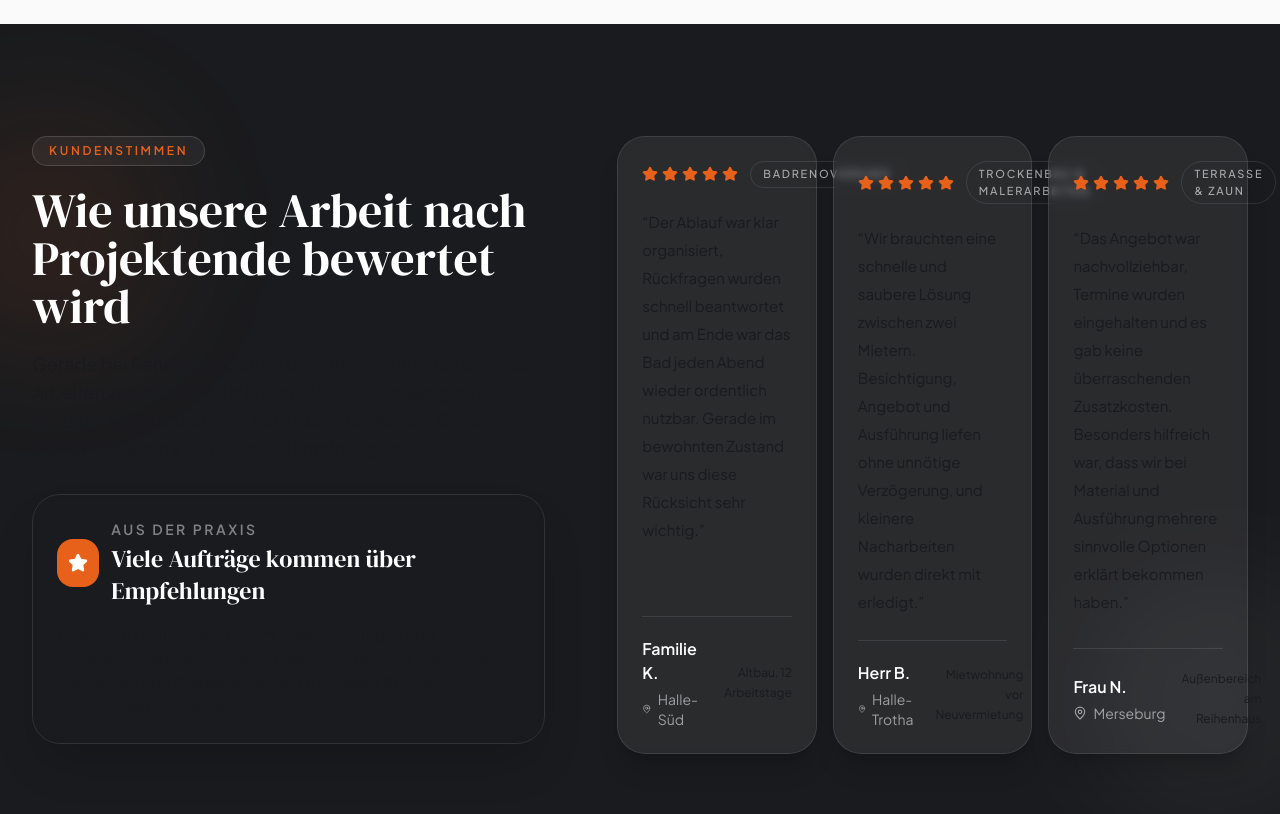
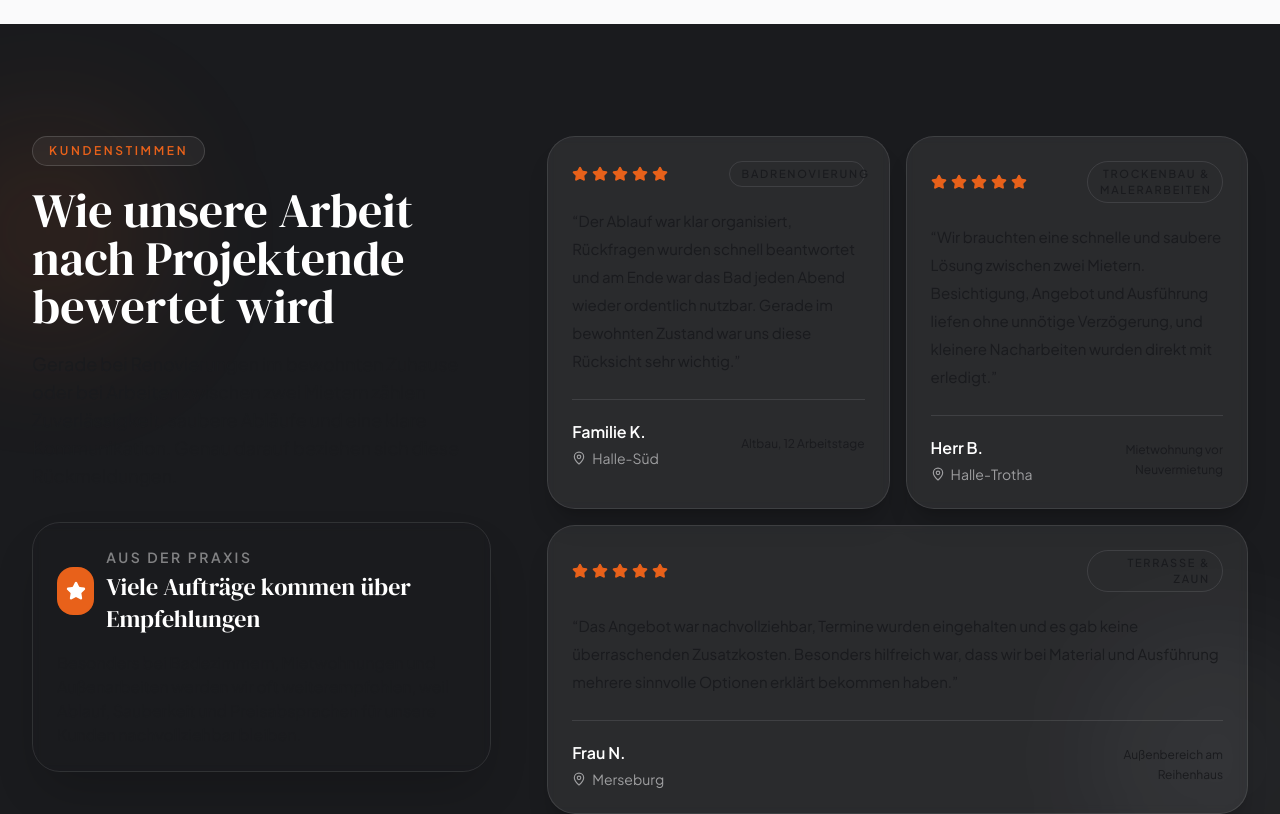
Before and after one commit to KonstantinM88/onebbau-1, a Next.js app: page /de in a window 1280 px wide. Shown: the part 3560-4374 px from the top of the page. Built offline with nearby package versions, Linux system fonts and the light colour scheme; no server answers.

Commit message:
Reviewes redesign

```diff
--- a/src/components/Faq.tsx
+++ b/src/components/Faq.tsx
@@ -20,12 +20,12 @@ export default function Faq() {
   return (
     <section id="faq" ref={ref} className="bg-anthracite-50/60 py-20 sm:py-28">
       <div className="mx-auto max-w-7xl px-4 sm:px-6 lg:px-8">
-        <div className="grid grid-cols-1 gap-10 lg:grid-cols-[0.86fr_1.14fr] lg:gap-14">
+        <div className="grid grid-cols-1 gap-10 xl:grid-cols-[0.86fr_1.14fr] xl:gap-14">
           <motion.div
             initial={{ opacity: 0, y: 22 }}
             animate={inView ? { opacity: 1, y: 0 } : {}}
             transition={{ duration: 0.5 }}
-            className="lg:sticky lg:top-24 lg:self-start"
+            className="xl:sticky xl:top-24 xl:self-start"
           >
             <span className="inline-flex items-center rounded-full border border-brand-orange/20 bg-brand-orange/10 px-4 py-1.5 text-xs font-semibold uppercase tracking-[0.22em] text-brand-orange">
               {t('eyebrow')}
@@ -76,9 +76,9 @@ export default function Faq() {
                     type="button"
                     onClick={() => setOpenIndex(isOpen ? -1 : index)}
                     aria-expanded={isOpen}
-                    className="flex w-full items-start justify-between gap-4 px-5 py-5 text-left sm:px-6 sm:py-6"
+                    className="flex w-full items-start justify-between gap-4 px-4 py-5 text-left sm:px-6 sm:py-6"
                   >
-                    <span className="pr-4 font-heading text-xl leading-7 text-anthracite-900 sm:text-2xl">
+                    <span className="pr-4 font-heading text-lg leading-7 text-anthracite-900 sm:text-2xl">
                       {item.question}
                     </span>
                     <span
@@ -103,7 +103,7 @@ export default function Faq() {
                         exit={{ height: 0, opacity: 0 }}
                         transition={{ duration: 0.26, ease: 'easeOut' }}
                       >
-                        <div className="px-5 pb-5 pt-0 sm:px-6 sm:pb-6">
+                        <div className="px-4 pb-5 pt-0 sm:px-6 sm:pb-6">
                           <div className="mb-4 h-px bg-gradient-to-r from-brand-orange/30 via-anthracite-200 to-transparent" />
                           <p className="max-w-3xl text-sm leading-7 text-anthracite-600 sm:text-base">
                             {item.answer}
--- a/src/components/Testimonials.tsx
+++ b/src/components/Testimonials.tsx
@@ -29,12 +29,12 @@ export default function Testimonials() {
       <div className="absolute -right-16 bottom-10 h-64 w-64 rounded-full bg-white/5 blur-3xl" />
 
       <div className="relative mx-auto max-w-7xl px-4 sm:px-6 lg:px-8">
-        <div className="grid grid-cols-1 gap-10 lg:grid-cols-[0.92fr_1.08fr] lg:gap-12">
+        <div className="grid grid-cols-1 gap-10 xl:grid-cols-[0.8fr_1.2fr] xl:items-start xl:gap-12">
           <motion.div
             initial={{ opacity: 0, y: 24 }}
             animate={inView ? { opacity: 1, y: 0 } : {}}
             transition={{ duration: 0.55 }}
-            className="lg:pr-6"
+            className="xl:pr-2 2xl:pr-6"
           >
             <span className="inline-flex items-center rounded-full border border-white/15 bg-white/5 px-4 py-1.5 text-xs font-semibold uppercase tracking-[0.22em] text-brand-orange">
               {t('eyebrow')}
@@ -66,14 +66,16 @@ export default function Testimonials() {
             </div>
           </motion.div>
 
-          <div className="grid grid-cols-1 gap-4 sm:grid-cols-2 xl:grid-cols-3">
+          <div className="grid min-w-0 grid-cols-1 gap-4 md:grid-cols-2 2xl:grid-cols-3">
             {items.map((item, index) => (
               <motion.article
                 key={item.name + item.service}
                 initial={{ opacity: 0, y: 28 }}
                 animate={inView ? { opacity: 1, y: 0 } : {}}
                 transition={{ duration: 0.5, delay: 0.08 + index * 0.08 }}
-                className="flex h-full flex-col rounded-[1.75rem] border border-white/10 bg-white/[0.07] p-6 shadow-xl shadow-black/15 backdrop-blur-sm"
+                className={`min-w-0 rounded-[1.75rem] border border-white/10 bg-white/[0.07] p-6 shadow-xl shadow-black/15 backdrop-blur-sm ${
+                  index === items.length - 1 ? 'md:col-span-2 2xl:col-span-1' : ''
+                }`}
               >
                 <div className="flex items-center justify-between gap-3">
                   <div className="flex items-center gap-1 text-brand-orange">
@@ -81,12 +83,12 @@ export default function Testimonials() {
                       <Star key={starIndex} size={16} fill="currentColor" />
                     ))}
                   </div>
-                  <span className="rounded-full border border-white/10 bg-white/6 px-3 py-1 text-[11px] font-medium uppercase tracking-[0.16em] text-white/60">
+                  <span className="max-w-[8.5rem] rounded-full border border-white/10 bg-white/6 px-3 py-1 text-right text-[10px] font-medium uppercase leading-4 tracking-[0.16em] text-white/68 sm:text-[11px]">
                     {item.service}
                   </span>
                 </div>
 
-                <p className="mt-5 flex-1 text-sm leading-7 text-white/78 sm:text-[15px]">
+                <p className="mt-5 text-sm leading-7 text-white/84 sm:text-[15px]">
                   “{item.text}”
                 </p>
 
@@ -99,7 +101,7 @@ export default function Testimonials() {
                         <span>{item.location}</span>
                       </div>
                     </div>
-                    <span className="max-w-[9rem] text-right text-xs leading-5 text-white/48">
+                    <span className="max-w-[9rem] text-right text-xs leading-5 text-white/52">
                       {item.scope}
                     </span>
                   </div>
```
